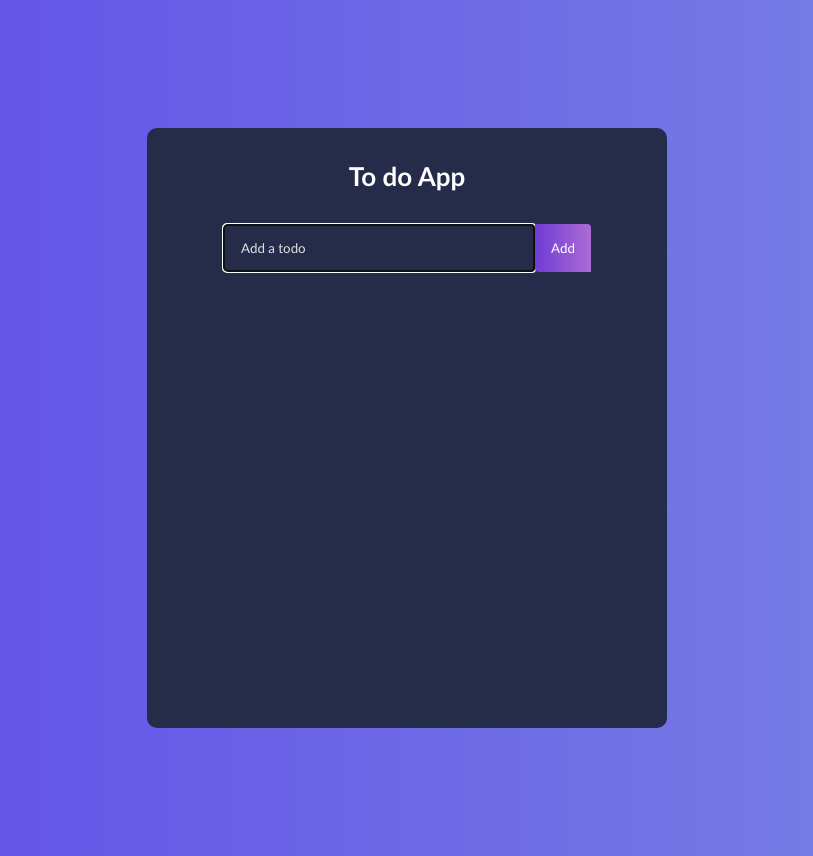
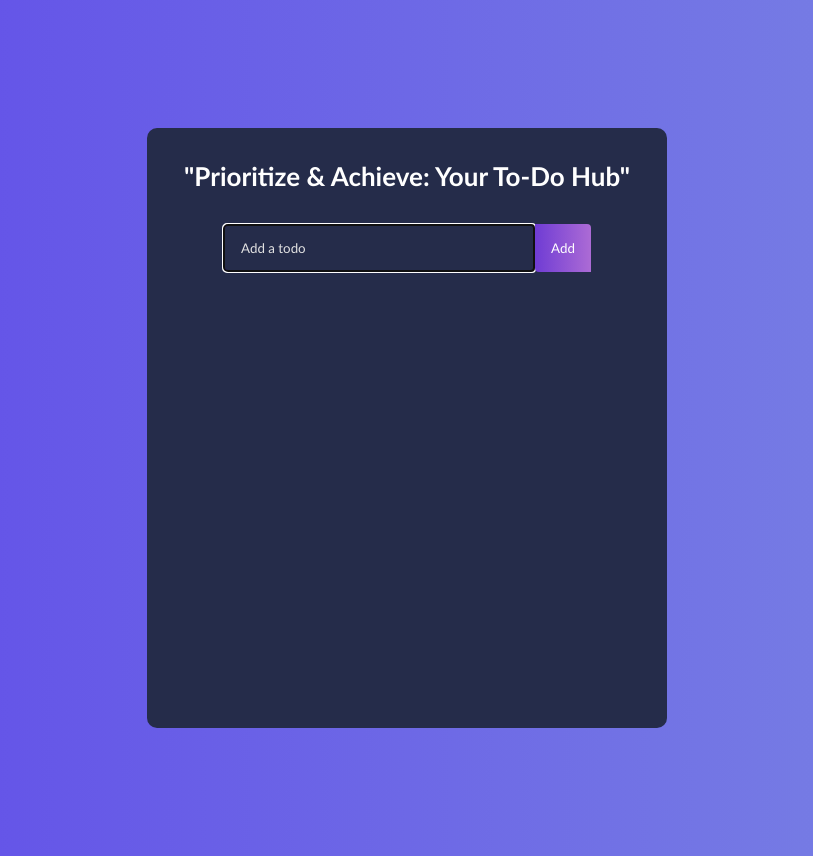
Before and after one commit to Pooja54KR/todos, a React (Vite) app: page / in a window 1280 px wide. Shown: the whole page, without its empty margins (233-1046 px from the left). Built offline with nearby package versions, Linux system fonts and the light colour scheme.

Commit message:
Changed heading

```diff
--- a/src/components/TodoList.jsx
+++ b/src/components/TodoList.jsx
@@ -57,7 +57,7 @@ function TodoList() {
     }
     return (
         <div>
-            <h1>To do App</h1>
+            <h1>"Prioritize & Achieve: Your To-Do Hub"</h1>
             <TodoForm onSubmit={addTodo} />
             <Todo todos={todos} completeTodo={completeTodo} removeTodo={removeTodo} updateTodo={updateTodo} />
         </div>
```
